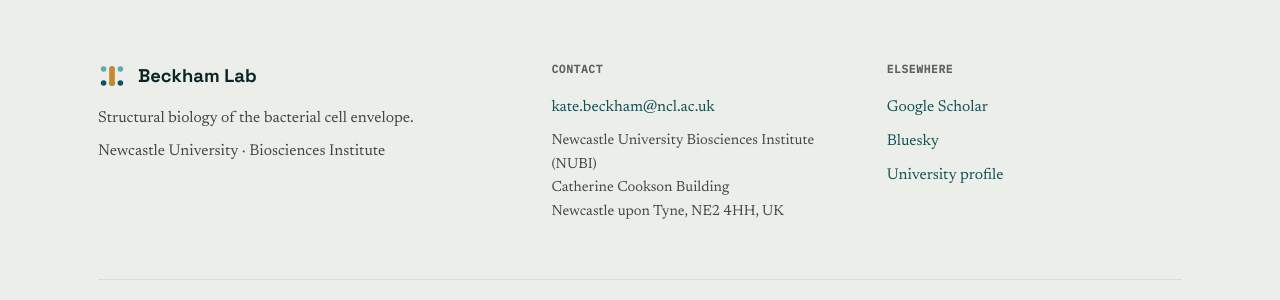
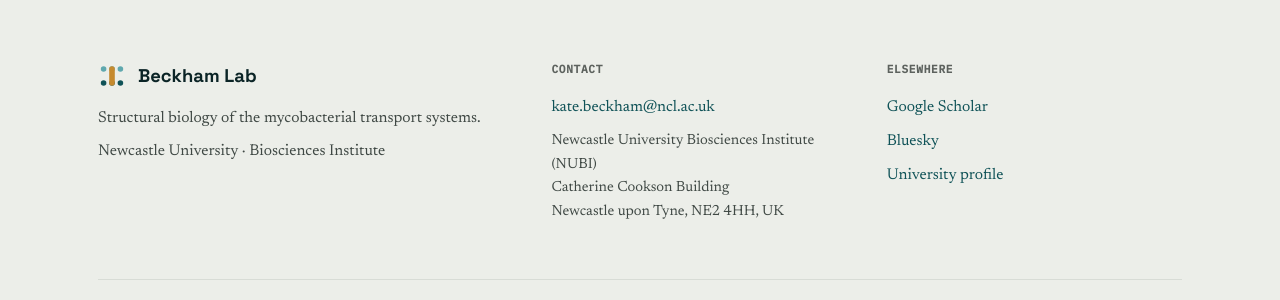
Before and after one commit to beckham-lab-newcastle/beckham-lab-newcastle.github.io, a Jekyll site: the page built from index.html, in a window 1280 px wide and 900 px high, scrolled down 1864 px. Shown: the part 532-832 px from the top of the window. Built offline with Jekyll 4.4.1, drawn with Linux system fonts in a browser that asks for light colours.

Commit message:
Update footer.html

```diff
--- a/_includes/footer.html
+++ b/_includes/footer.html
@@ -3,7 +3,7 @@
     <div class="foot-grid">
       <div class="foot-col">
         <div class="foot-brand">{% include glyph.svg %}{{ site.title }}</div>
-        <p>Structural biology of the bacterial cell envelope.</p>
+        <p>Structural biology of the mycobacterial transport systems.</p>
         <p>{{ site.institution }} · {{ site.department }}</p>
       </div>
       <div class="foot-col">
```
